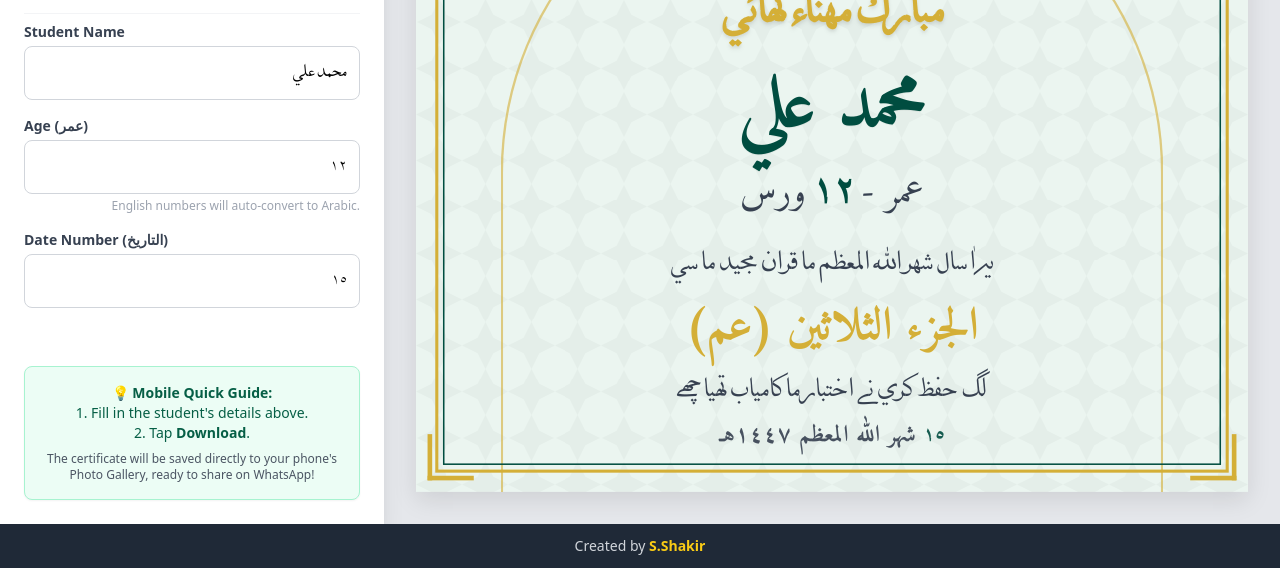
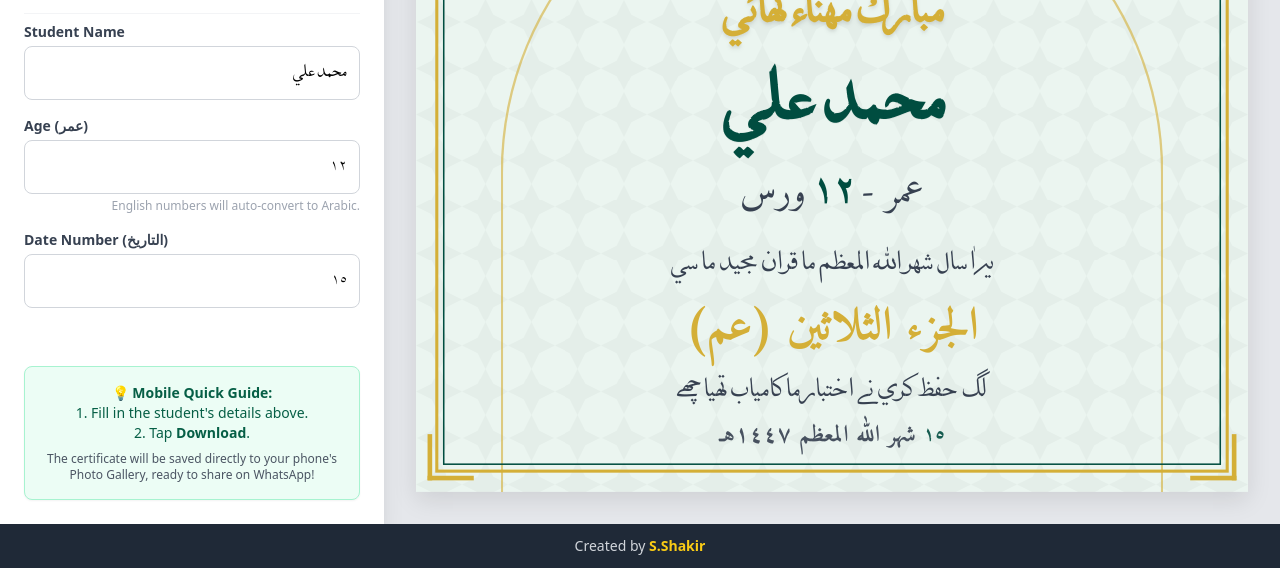
Before and after one commit to shabbiryshakir/hifz-certificates, a plain HTML site: page index.html in a window 1280 px wide. Shown: the part 290-858 px from the top of the page. Drawn offline with nearby package versions, Linux system fonts and the light colour scheme; a web font is replaced by a local one.

Commit message:
Add files via upload

```diff
--- a/index.html
+++ b/index.html
@@ -238,7 +238,7 @@
 
                             <!-- Name -->
                             <div class="w-full mb-6">
-                                <span id="cert-name" class="text-8xl font-bold cert-primary drop-shadow-sm">محمد علي</span>
+                                <span id="cert-name" class="text-8xl font-bold cert-primary drop-shadow-sm alkanz-font">محمد علي</span>
                             </div>
 
                             <!-- Age -->
```
